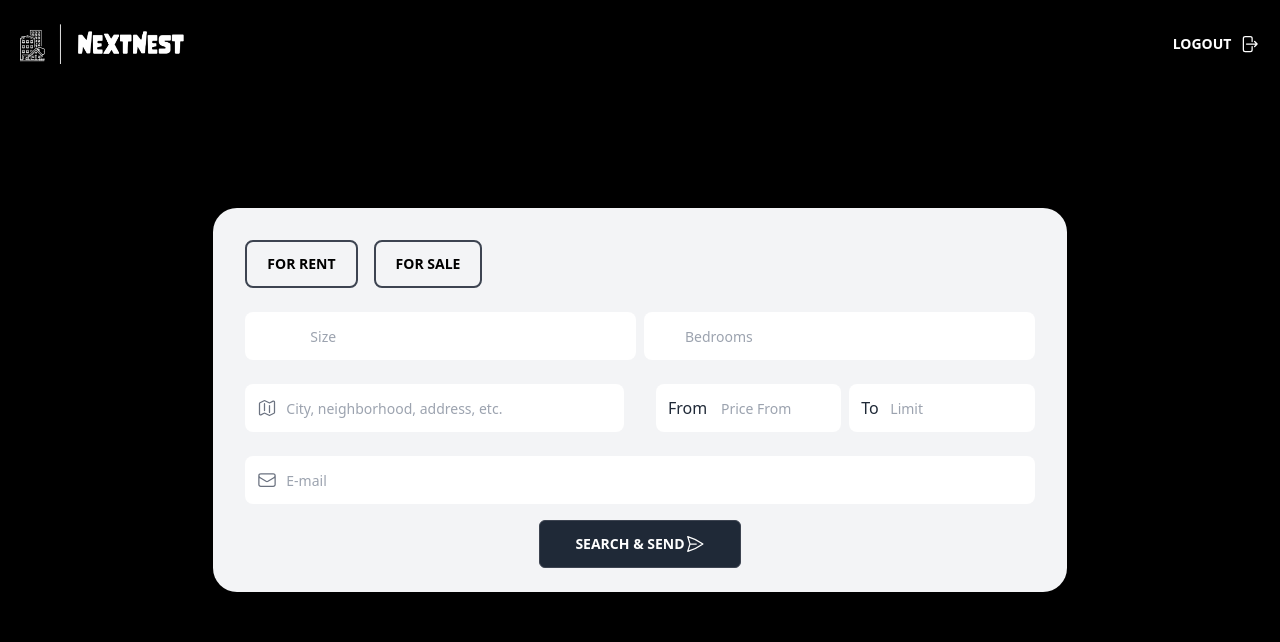
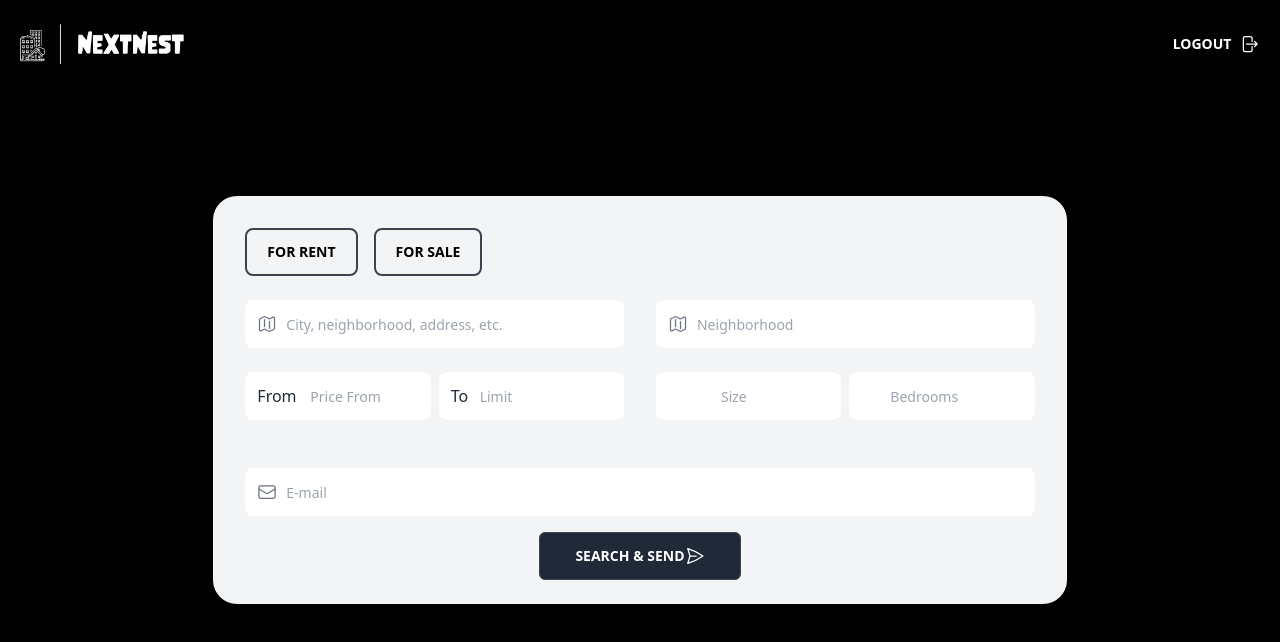
Before and after one commit to yigitaksoy/NextNest, a React (Vite) app in the folder client/: page /home in a window 1280 px wide. Shown: the top 642 px of the page. Built offline with nearby package versions, Linux system fonts and the light colour scheme; no server answers; sample sign-in values are in the browser's storage; a web font is replaced by a local one.

Commit message:
Change searchbar layout and add neighborhood field

```diff
--- a/client/src/components/SearchBar.jsx
+++ b/client/src/components/SearchBar.jsx
@@ -16,6 +16,7 @@ const SearchBar = () => {
     minSize: "",
     minBedrooms: "",
     email: "",
+    buurt: "",
   });
 
   const handleChange = (e) => {
@@ -144,34 +145,6 @@ const SearchBar = () => {
                 </label>
               </button>
             </div>
-            <div className="grid grid-cols-2 gap-2 p-2">
-              <div className="relative flex items-center">
-                <div className="pointer-events-none absolute inset-y-0 left-0 flex items-center pl-3"></div>
-                <input
-                  type="number"
-                  id="minSize"
-                  className="input block w-full rounded-lg border p-2.5 pl-16 text-sm"
-                  placeholder="Size"
-                  value={formData.minSize}
-                  name="minSize"
-                  onChange={handleChange}
-                  required
-                />
-              </div>
-              <div className="relative flex items-center">
-                <div className="pointer-events-none absolute inset-y-0 left-0 flex items-center pl-3"></div>
-                <input
-                  type="number"
-                  id="minBedrooms"
-                  className="input block w-full rounded-lg border p-2.5 pl-10 text-sm"
-                  placeholder="Bedrooms"
-                  value={formData.minBedrooms}
-                  name="minBedrooms"
-                  onChange={handleChange}
-                  required
-                />
-              </div>
-            </div>
             <div className="grid grid-cols-1 gap-4 md:grid-cols-2">
               <div className="p-2">
                 <div className="relative">
@@ -189,6 +162,23 @@ const SearchBar = () => {
                   />
                 </div>
               </div>
+              <div className="p-2">
+                <div className="relative">
+                  <div className="pointer-events-none absolute inset-y-0 left-0 flex items-center pl-3">
+                    <MapIcon className="h-5 w-5 text-gray-500" />
+                  </div>
+                  <input
+                    type="text"
+                    className="input block w-full rounded-lg border p-2.5 pl-10 text-sm"
+                    placeholder="Neighborhood"
+                    value={formData.buurt}
+                    name="buurt"
+                    onChange={handleChange}
+                  />
+                </div>
+              </div>
+            </div>
+            <div className="grid grid-cols-1 gap-4 md:grid-cols-2">
               <div className="grid grid-cols-2 gap-2 p-2">
                 <div className="relative flex items-center">
                   <div className="pointer-events-none absolute inset-y-0 left-0 flex items-center pl-3">
@@ -221,7 +211,36 @@ const SearchBar = () => {
                   />
                 </div>
               </div>
+              <div className="grid grid-cols-2 gap-2 p-2">
+                <div className="relative flex items-center">
+                  <div className="pointer-events-none absolute inset-y-0 left-0 flex items-center pl-3"></div>
+                  <input
+                    type="number"
+                    id="minSize"
+                    className="input block w-full rounded-lg border p-2.5 pl-16 text-sm"
+                    placeholder="Size"
+                    value={formData.minSize}
+                    name="minSize"
+                    onChange={handleChange}
+                    required
+                  />
+                </div>
+                <div className="relative flex items-center">
+                  <div className="pointer-events-none absolute inset-y-0 left-0 flex items-center pl-3"></div>
+                  <input
+                    type="number"
+                    id="minBedrooms"
+                    className="input block w-full rounded-lg border p-2.5 pl-10 text-sm"
+                    placeholder="Bedrooms"
+                    value={formData.minBedrooms}
+                    name="minBedrooms"
+                    onChange={handleChange}
+                    required
+                  />
+                </div>
+              </div>
             </div>
+            <div className="grid grid-cols-2 gap-2 p-2"></div>
             <div className="grid grid-cols-1 p-2">
               <div className="flex justify-between">
                 <div className="relative flex w-full items-center">
```
